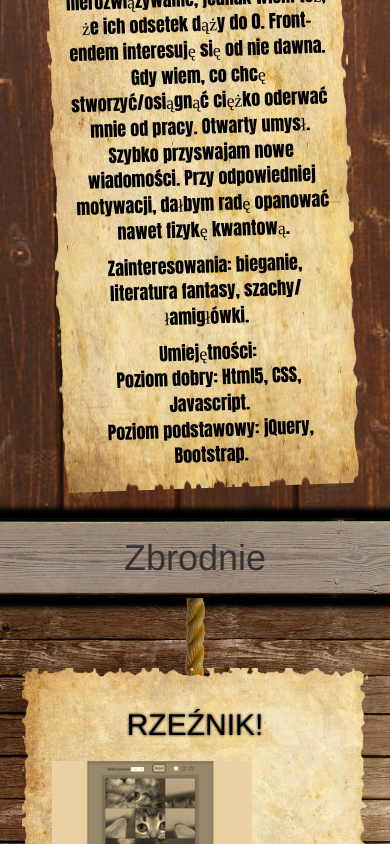
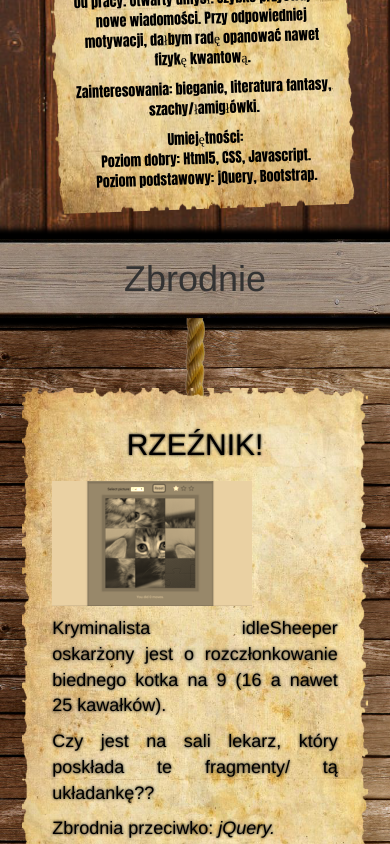
Before and after one commit to idleSheeper/Portfolio, a plain HTML site: page index.html in a window 390 px wide. Shown: the part 560-1404 px from the top of the page. Drawn offline with nearby package versions, Linux system fonts and the light colour scheme; a web font is replaced by a local one.

Commit message:
Add files via upload

```diff
--- a/style.css
+++ b/style.css
@@ -147,7 +147,7 @@ body{
 }
 
 .project {
-    background: url(img/wanted-poster.png);
+    background: url(img/wanted-poster.png) no-repeat;
     background-position: center top;
     background-size: 100% 100%;
     margin: 50px 2%;
@@ -206,15 +206,35 @@ body{
     50% { transform: rotate(-2deg); }
 }
 
-@media (max-width: 992px){
+@media (max-width: 768px){
+    .poster {
+        font-size: 4vw;
+    }
+
+    .poster p{
+        font-size: 14px !important;
+    }
+}
+
+
+@media (min-width: 768px) and (max-width: 992px) {
     .poster p{
         font-size:1em;
     }
 }
 
-
-@media (max-width: 992px){
+@media (min-width: 992px) and (max-width: 1200px){
     .poster p{
-        font-size:1em;
+        font-size:0.8em;
+    }
+    .poster h3{
+        font-size: 3em;
     }
 }
+
+
+@media (min-width: 1200px){
+    .poster p{
+        font-size:0.8em;
+    }
+}
```
